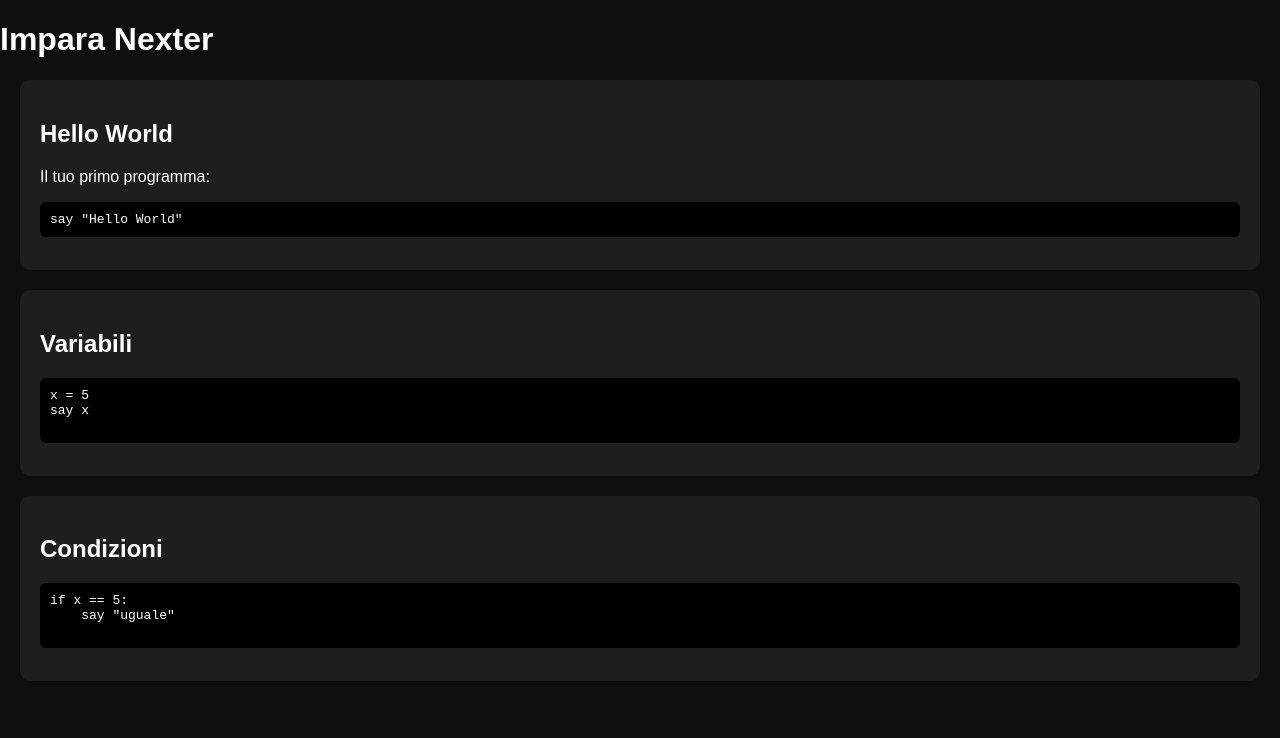
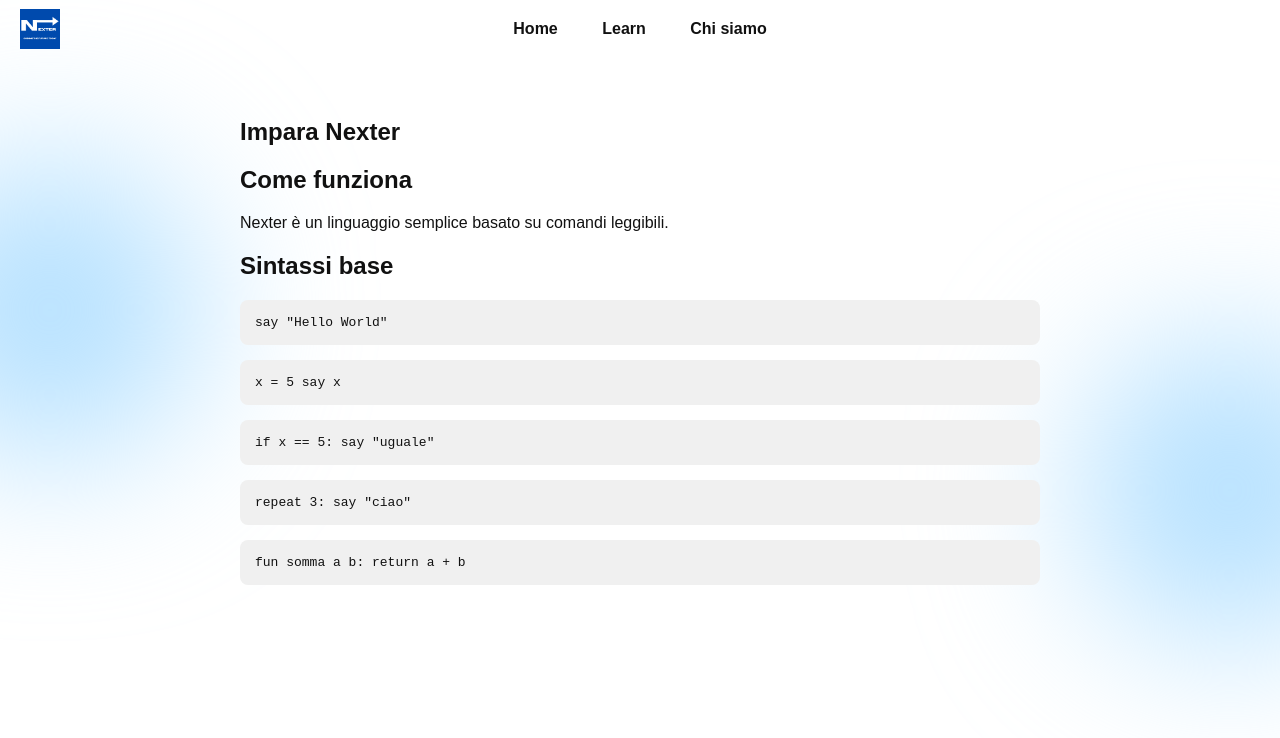
Before and after one commit to dadatop12/nexter-web, a plain HTML site: page learn.html in a window 1280 px wide. Drawn offline with Linux system fonts and the light colour scheme.

Commit message:
New site

```diff
--- a/css/style.css
+++ b/css/style.css
@@ -1,61 +1,99 @@
 body {
     margin: 0;
     font-family: Arial;
-    background: #0f0f0f;
-    color: white;
+    background: white;
+    color: #111;
 }
 
-/* HEADER */
+/* NAVBAR */
 header {
     display: flex;
     align-items: center;
-    justify-content: space-between;
+    justify-content: center;
     padding: 20px;
-    background: #1a1a1a;
+    position: relative;
 }
 
 .logo {
+    position: absolute;
+    left: 20px;
     width: 40px;
 }
 
-/* NAV */
 nav a {
-    margin-left: 20px;
-    color: white;
+    margin: 0 20px;
     text-decoration: none;
+    color: #111;
+    font-weight: bold;
 }
 
 /* HERO */
 .hero {
     text-align: center;
-    margin-top: 100px;
+    margin-top: 120px;
 }
 
 .btn {
     display: inline-block;
-    margin: 10px;
     padding: 12px 24px;
-    background: #4CAF50;
+    background: #4da6ff;
     color: white;
+    border-radius: 8px;
     text-decoration: none;
-    border-radius: 6px;
+    margin-top: 20px;
 }
 
-.btn.outline {
-    background: transparent;
-    border: 1px solid white;
+/* INSTALL */
+.install {
+    text-align: center;
+    margin-top: 100px;
 }
 
-/* LESSON */
-.lesson {
-    background: #1e1e1e;
-    margin: 20px;
-    padding: 20px;
+.ide-img {
+    width: 70%;
+    margin-top: 20px;
     border-radius: 10px;
 }
 
-pre {
-    background: #000;
-    padding: 10px;
-    border-radius: 6px;
+/* CONTENT */
+.content {
+    max-width: 800px;
+    margin: auto;
+    padding: 40px;
 }
+
+/* CODE */
+.code {
+    background: #f0f0f0;
+    padding: 15px;
+    margin: 15px 0;
+    border-radius: 8px;
+    font-family: monospace;
+}
+
+/* BLOBS */
+.blob {
+    position: fixed;
+    width: 300px;
+    height: 300px;
+    background: #b3e0ff;
+    border-radius: 50%;
+    z-index: -1;
+    filter: blur(80px);
+}
+
+.left {
+    top: 20%;
+    left: -100px;
+}
+
+.right {
+    bottom: 20%;
+    right: -100px;
+}
+
+/* ABOUT */
+.logo-about {
+    width: 80px;
+    margin-top: 20px;
+}
--- a/learn.html
+++ b/learn.html
@@ -1,35 +1,57 @@
 <!DOCTYPE html>
 <html>
 <head>
-    <title>Impara Nexter</title>
+    <title>Learn Nexter</title>
     <link rel="stylesheet" href="css/style.css">
 </head>
 <body>
 
+<div class="blob left"></div>
+<div class="blob right"></div>
+
+<header>
+    <img src="assets/logo.png" class="logo">
+
+    <nav>
+        <a href="index.html">Home</a>
+        <a href="learn.html">Learn</a>
+        <a href="about.html">Chi siamo</a>
+    </nav>
+</header>
+
+<section class="content">
     <h1>Impara Nexter</h1>
 
-<div class="lesson">
-    <h2>Hello World</h2>
-    <p>Il tuo primo programma:</p>
+    <h2>Come funziona</h2>
+    <p>Nexter è un linguaggio semplice basato su comandi leggibili.</p>
 
-    <pre>say "Hello World"</pre>
+    <h2>Sintassi base</h2>
+
+    <div class="code">
+        say "Hello World"
     </div>
 
-<div class="lesson">
-    <h2>Variabili</h2>
-    <pre>
+    <div class="code">
         x = 5
         say x
-    </pre>
     </div>
 
-<div class="lesson">
-    <h2>Condizioni</h2>
-    <pre>
+    <div class="code">
         if x == 5:
             say "uguale"
-    </pre>
     </div>
+
+    <div class="code">
+        repeat 3:
+            say "ciao"
+    </div>
+
+    <div class="code">
+        fun somma a b:
+            return a + b
+    </div>
+
+</section>
 
 </body>
 </html>
```
Also changed, not shown: about.html (added, +38 -0 lines), index.html (+26 -7 lines), install.html (deleted, +0 -24 lines), assets/ide.png (added). Lines whose indentation alone changed are shown as unchanged.
